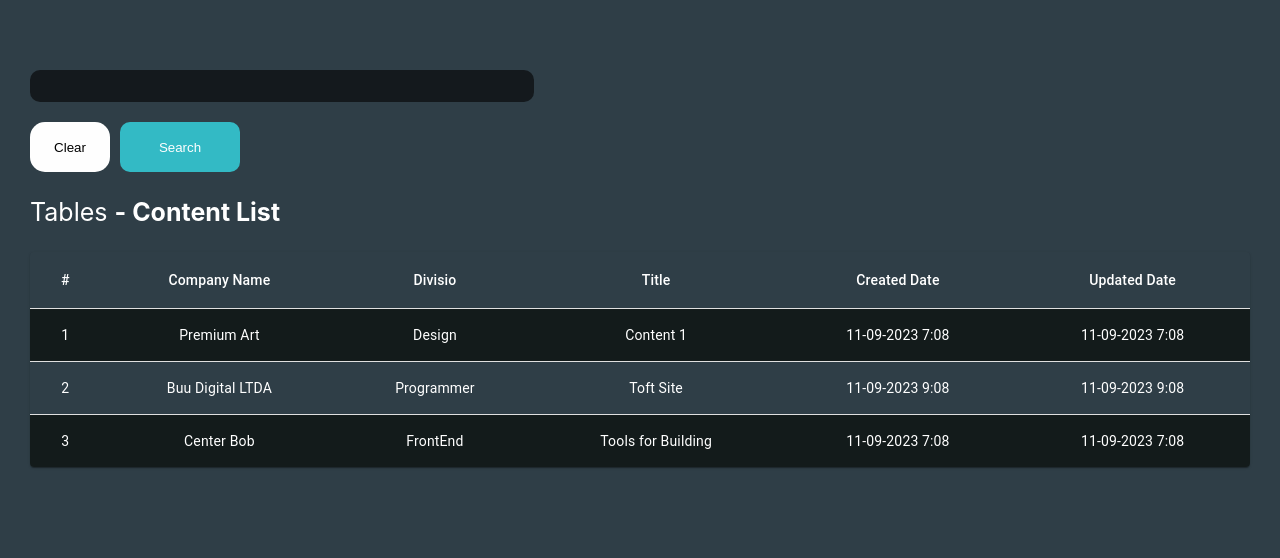
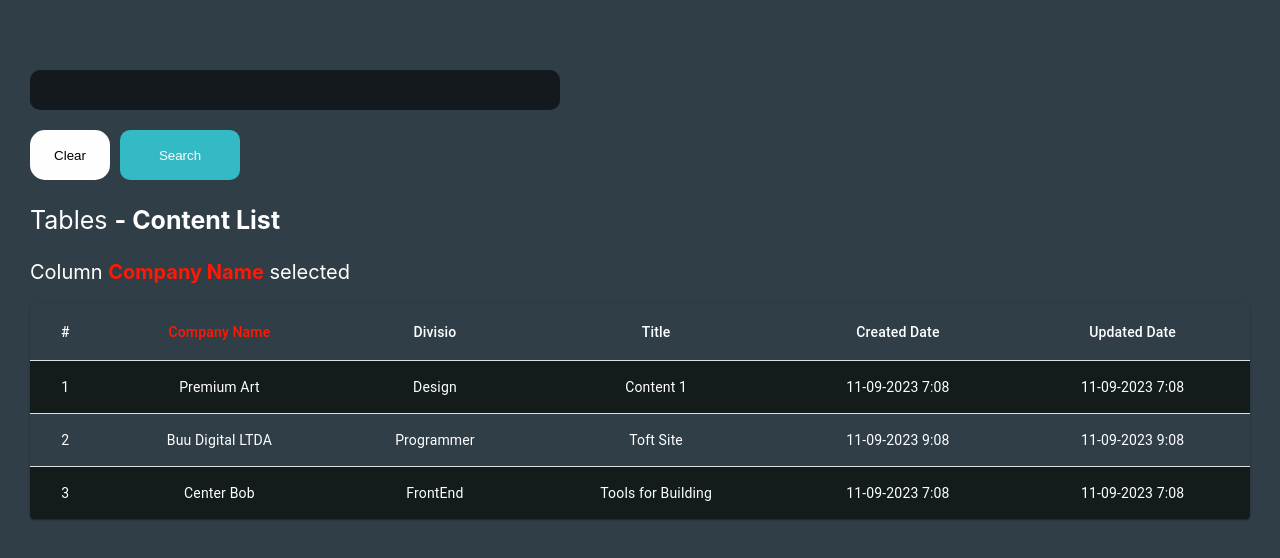
Before and after one commit to HelloWounderworld/reactjs-first-project, a React (Create React App) app: page /content in a window 1280 px wide. Shown: the top 558 px of the page. Built offline with nearby package versions, Linux system fonts and the light colour scheme.

Commit message:
Definitively Finish! Now just grow up data quantity

```diff
--- a/src/styles/content.css
+++ b/src/styles/content.css
@@ -65,6 +65,7 @@ code {
   color: rgb(255 255 255);
   font-size: 20px;
   border: none;
+  padding: 5px 15px;
 }
 
 .clearBtn{
@@ -83,7 +84,6 @@ code {
   height: 50px;
   border-radius: 10px;
   border: none;
-  text-align: center !important;
 }
 
 .selectedColumn {
@@ -92,7 +92,7 @@ code {
 }
 
 .nameColumn {
-  color: rgb(255, 25, 4);
+  color: rgb(255, 25, 4)!important;
   font-size: 20px;
 }
 
--- a/src/templates/Content/index.jsx
+++ b/src/templates/Content/index.jsx
@@ -38,7 +38,7 @@ export default class BasicTable extends React.Component {
                 updatedDate: '11-09-2023 7:08'
                 }
         ],
-        rowNames: {
+        nameRows: {
             id: '#',
             company: 'Company Name',
             division: 'Division',
@@ -47,7 +47,7 @@ export default class BasicTable extends React.Component {
             updatedDate: 'Updated Date'
         },
         searchValue: '',
-        whichColumn: ''
+        whichColumn: 'company'
     };
 
     listSave = this.state.listData;
@@ -61,30 +61,26 @@ export default class BasicTable extends React.Component {
     }
 
     searchBtn = () => {
-        console.log(this.state.searchValue);
-
-        let newList = this.listSave.filter(content => {
-            if (this.state.whichColumn !== '') {
-                return content[this.state.whichColumn].toLowerCase().includes(this.state.searchValue.toLowerCase());
-            } else {
-                return content.company.toLowerCase().includes(this.state.searchValue.toLowerCase());
-            }
+        if (this.state.whichColumn === 'id') {
+            let newList = this.listSave.filter(content => {
+                return content[this.state.whichColumn] === parseInt(this.state.searchValue);
         });
         this.setState({ listData : newList });
+        } else {
+            let newList = this.listSave.filter(content => {
+                return content[this.state.whichColumn].toLowerCase().includes(this.state.searchValue.toLowerCase());
+            });
+            this.setState({ listData : newList });
+        }
     }
 
     handleClick = (nameColumn) => {
         this.setState({ whichColumn: nameColumn });
     }
 
-    disableSelectionColumn = () => {
-        console.log('Entrei')
-        this.setState({ whichColumn: '' });
-    }
-
     render() {
 
-        const { listData, searchValue, whichColumn, rowNames } = this.state;
+        const { listData, searchValue, whichColumn, nameRows } = this.state;
 
         return (
             <div>
@@ -100,22 +96,17 @@ export default class BasicTable extends React.Component {
                 <button onClick={this.clearBtn} className="clearBtn">Clear</button>
                 <button type="search" onClick={this.searchBtn} className="searchBtn">Search</button>
                 <p className="tableContentList">Tables <b>- Content List</b></p>
-                {whichColumn !== '' && (
-                    <div>
-                        <p className="selectedColumn">Column <b className="nameColumn">{rowNames[whichColumn]}</b> Selected</p>
-                        <button onClick={this.disableSelectionColumn} className="disableSelection">Disable Selection</button>
-                    </div>
-                )}
+                <p className="selectedColumn">Column <b className="nameColumn">{ nameRows[whichColumn] }</b> selected</p>
                 <TableContainer component={Paper} className="TableCustomize">
                     <Table sx={{ minWidth: 650 }} aria-label="simple table">
                         <TableHead>
                             <TableRow className="rowNames">
-                                <TableCell align="center" onClick={() => this.handleClick('id')}>#</TableCell>
-                                <TableCell align="center" onClick={() => this.handleClick('company')}>Company Name</TableCell>
-                                <TableCell align="center" onClick={() => this.handleClick('division')}>Divisio</TableCell>
-                                <TableCell align="center" onClick={() => this.handleClick('title')}>Title</TableCell>
-                                <TableCell align="center" onClick={() => this.handleClick('createdDate')}>Created Date</TableCell>
-                                <TableCell align="center" onClick={() => this.handleClick('updatedDate')}>Updated Date</TableCell>
+                                {(whichColumn === 'id') ? <TableCell align="center" onClick={() => this.handleClick('id')} className="nameColumn">#</TableCell> : <TableCell align="center" onClick={() => this.handleClick('id')}>#</TableCell>}
+                                {(whichColumn === 'company') ? <TableCell align="center" onClick={() => this.handleClick('company')} className="nameColumn">Company Name</TableCell> : <TableCell align="center" onClick={() => this.handleClick('company')}>Company Name</TableCell>}
+                                {(whichColumn === 'division') ? <TableCell align="center" onClick={() => this.handleClick('division')} className="nameColumn">Divisio</TableCell> : <TableCell align="center" onClick={() => this.handleClick('division')}>Divisio</TableCell>}
+                                {(whichColumn === 'title') ? <TableCell align="center" onClick={() => this.handleClick('title')} className="nameColumn">Title</TableCell> : <TableCell align="center" onClick={() => this.handleClick('title')}>Title</TableCell>}
+                                {(whichColumn === 'createdDate') ? <TableCell align="center" onClick={() => this.handleClick('createdDate')} className="nameColumn">Created Date</TableCell> : <TableCell align="center" onClick={() => this.handleClick('createdDate')}>Created Date</TableCell>}
+                                {(whichColumn === 'updatedDate') ? <TableCell align="center" onClick={() => this.handleClick('updatedDate')} className="nameColumn">Updated Date</TableCell> : <TableCell align="center" onClick={() => this.handleClick('updatedDate')}>Updated Date</TableCell>}
                             </TableRow>
                         </TableHead>
                         <TableBody>
```
